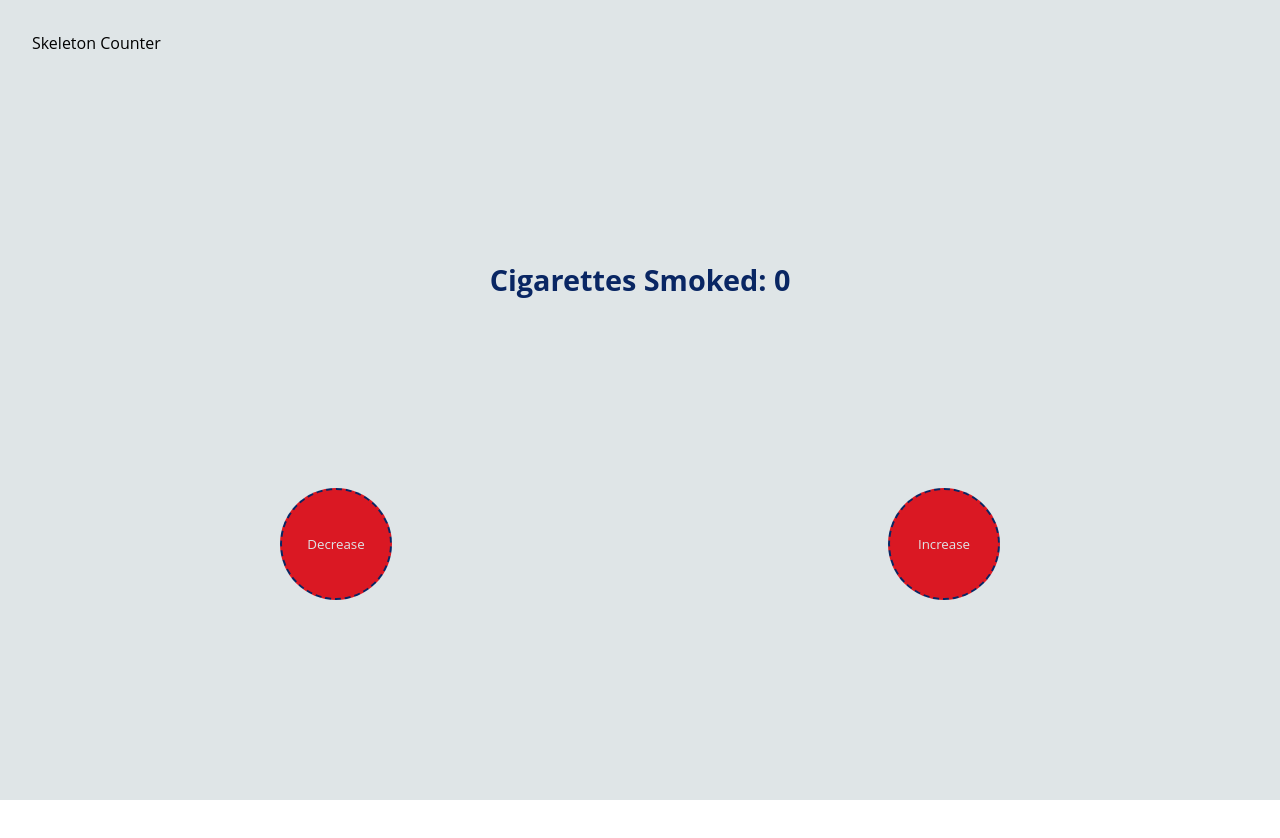
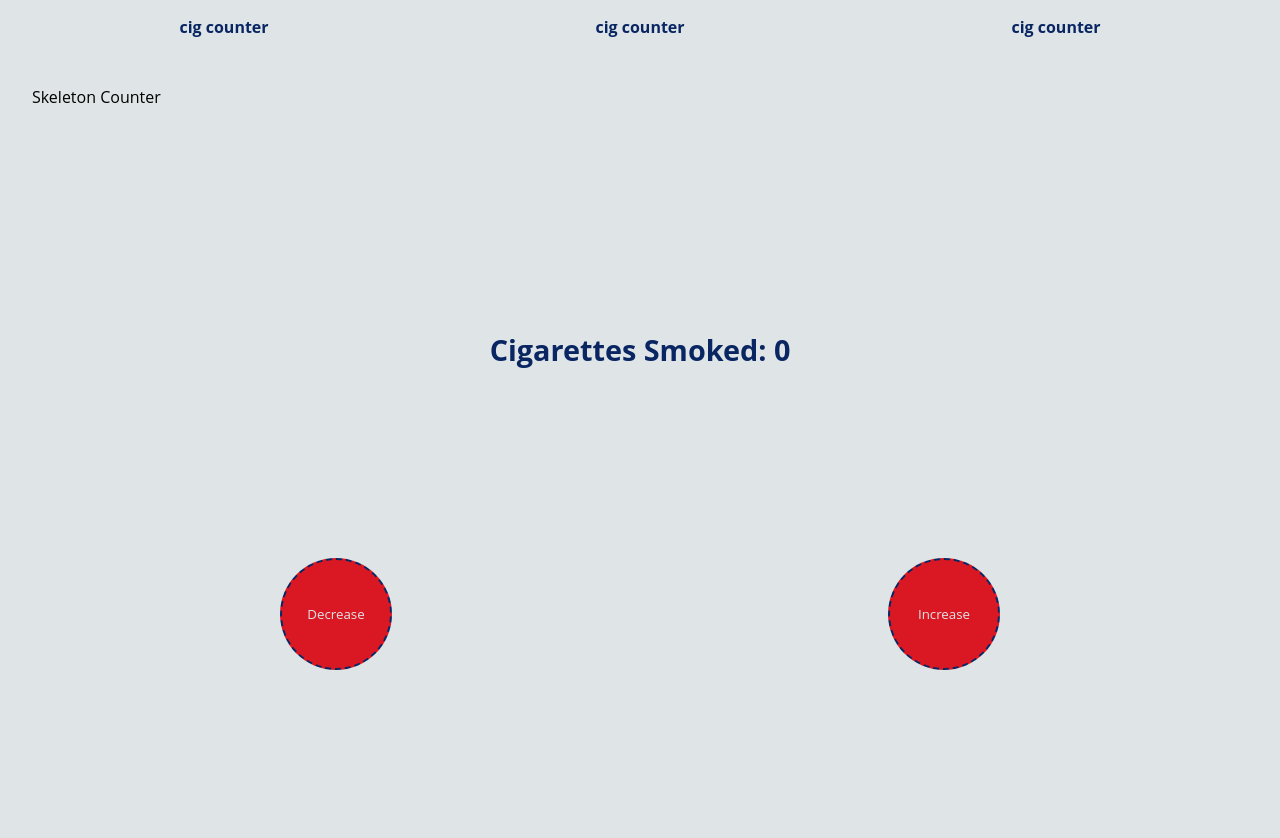
Before and after one commit to cagatay-usta/pwa-counter-skeleton, an Angular app: page /cig-counter in a window 1280 px wide. Shown: the top 838 px of the page. Before the commit the page ends 800 px from the top, so only its background shows below. Built offline with nearby package versions, Linux system fonts and the light colour scheme.

Commit message:
add header and basic routing

```diff
--- a/src/app/app.component.html
+++ b/src/app/app.component.html
@@ -1,4 +1,5 @@
+<app-header></app-header>
 <main>
   <p>Skeleton Counter</p>
-  <app-cig-counter></app-cig-counter>
+  <router-outlet></router-outlet>
 </main>
--- a/src/app/app.component.scss
+++ b/src/app/app.component.scss
@@ -2,8 +2,6 @@
 
 
 main {
-  background-color: $brand-gray;
-  height: 100dvh;
   display: flex;
   flex-direction: column;
   padding: 2rem;
--- a/src/app/app.component.ts
+++ b/src/app/app.component.ts
@@ -6,5 +6,5 @@ import { Component } from '@angular/core';
   styleUrls: ['./app.component.scss']
 })
 export class AppComponent {
-  title = 'pwa-cig-counter';
+  title = 'pwa-counter';
 }
--- a/src/app/app.module.ts
+++ b/src/app/app.module.ts
@@ -4,22 +4,26 @@ import { BrowserModule } from '@angular/platform-browser';
 import { AppComponent } from './app.component';
 import { ServiceWorkerModule } from '@angular/service-worker';
 import { CigCounterComponent } from './counters/cig-counter/cig-counter.component';
+import { HeaderComponent } from './header/header.component';
+import { RouterModule, Routes } from '@angular/router';
+
+const appRoutes: Routes = [
+  { path: 'cig-counter', component: CigCounterComponent },
+];
 
 @NgModule({
-  declarations: [
-    AppComponent,
-    CigCounterComponent
-  ],
+  declarations: [AppComponent, CigCounterComponent, HeaderComponent],
   imports: [
     BrowserModule,
     ServiceWorkerModule.register('ngsw-worker.js', {
       enabled: !isDevMode(),
       // Register the ServiceWorker as soon as the application is stable
       // or after 30 seconds (whichever comes first).
-      registrationStrategy: 'registerWhenStable:30000'
-    })
+      registrationStrategy: 'registerWhenStable:30000',
+    }),
+    RouterModule.forRoot(appRoutes),
   ],
   providers: [],
-  bootstrap: [AppComponent]
+  bootstrap: [AppComponent],
 })
-export class AppModule { }
+export class AppModule {}
--- /dev/null
+++ b/src/app/header/header.component.html
@@ -0,0 +1,5 @@
+<ul class="menu-list">
+  <li class="menu-item"><a routerLink="cig-counter">cig counter</a></li>
+  <li class="menu-item"><a routerLink="cig-counter">cig counter</a></li>
+  <li class="menu-item"><a routerLink="cig-counter">cig counter</a></li>
+</ul>
--- /dev/null
+++ b/src/app/header/header.component.scss
@@ -0,0 +1,19 @@
+@use "/src/style/theme" as *;
+
+.menu-list {
+  display: flex;
+  justify-content: space-around;
+  padding: 1rem;
+}
+
+.menu-item {
+  list-style: none;
+  > a {
+    text-decoration: none;
+    color: $brand-secondary;
+    font-weight: bold;
+    &:hover {
+      text-decoration: underline $brand-primary;
+    }
+  }
+}
--- a/src/style/global.scss
+++ b/src/style/global.scss
@@ -1,3 +1,4 @@
+@use "/src/style/theme" as *;
 *{
   margin: 0;
   padding: 0;
@@ -8,3 +9,7 @@
 #root{
   margin:0 auto;
 }
+body {
+background-color: $brand-gray;
+  height: 100dvh;
+}
```
Also changed, not shown: src/app/header/header.component.ts (added, +10 -0 lines), 1 other file (tests, documents, lock files or other folders).
